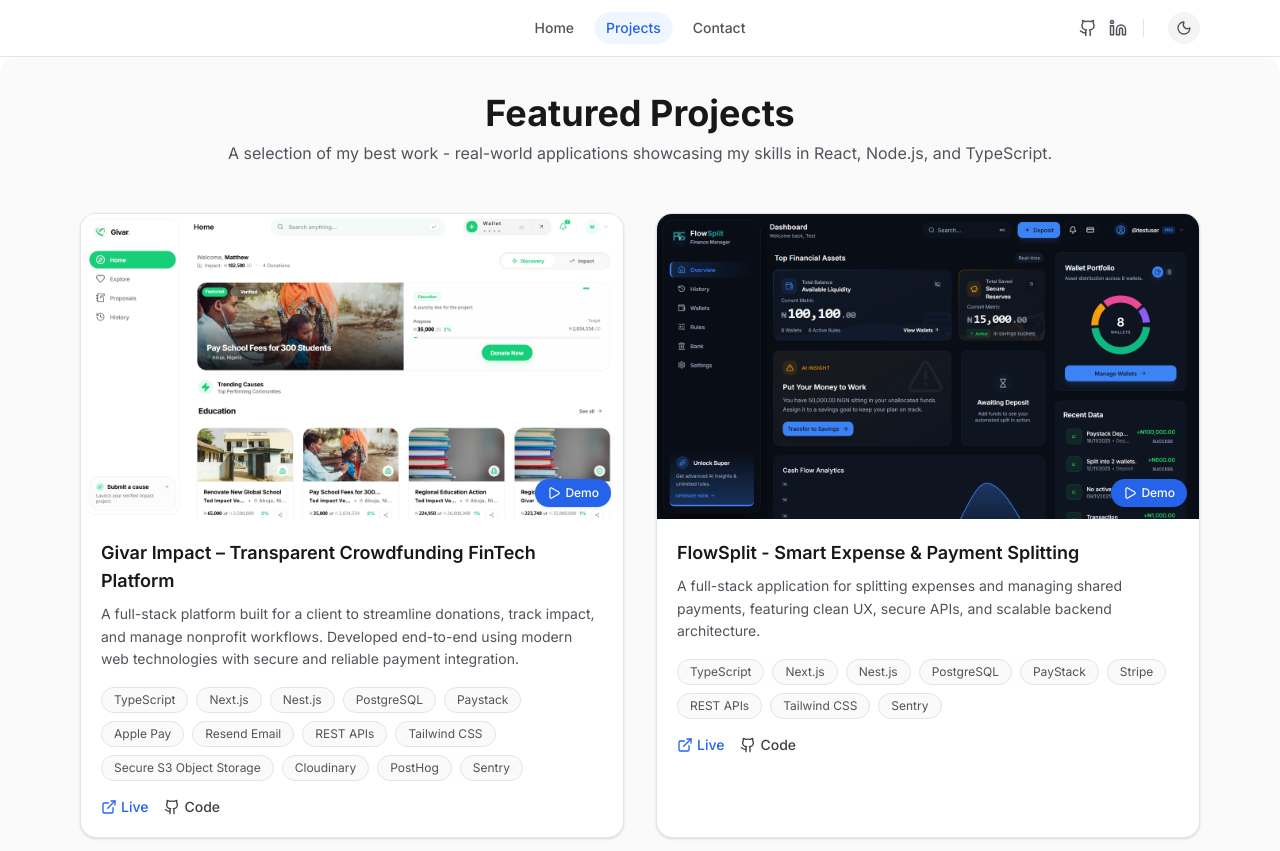
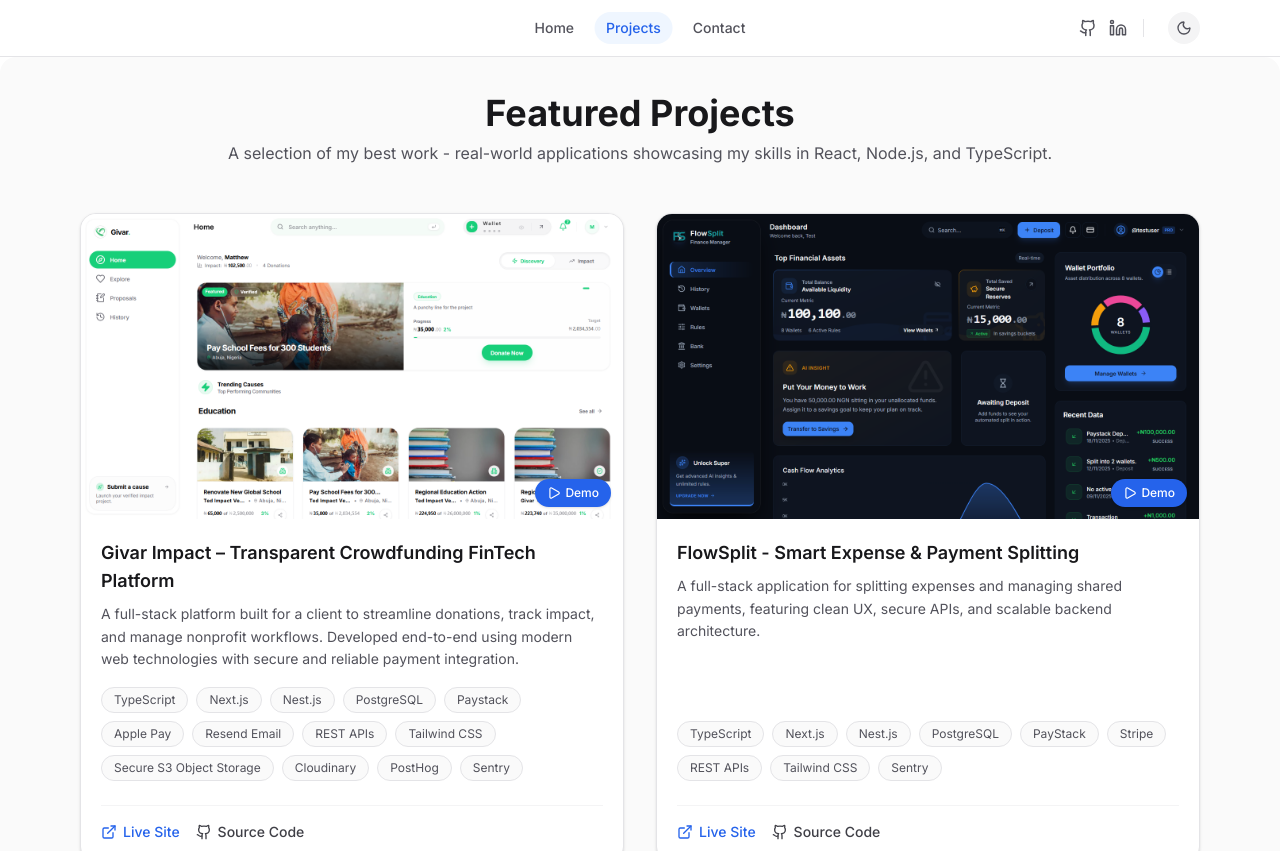
Before and after one commit to tobyt50/portfolio, a React (Vite) app: page /projects in a window 1280 px wide. Shown: the top 851 px of the page. Built offline with nearby package versions, Linux system fonts and the light colour scheme.

Commit message:
perf(projects): implement silent image preloading for zero-lag gif hovers and improve card a11y

```diff
--- a/src/components/ProjectCard.tsx
+++ b/src/components/ProjectCard.tsx
@@ -27,6 +27,15 @@ export const ProjectCard = ({
   const [showDemo, setShowDemo] = useState(false);
   const [touchStartX, setTouchStartX] = useState<number | null>(null);
 
+  // --- GIF Preloading Logic ---
+  // Preloads the GIF into browser cache immediately so there's zero lag on hover
+  useEffect(() => {
+    if (gif) {
+      const img = new Image();
+      img.src = gif;
+    }
+  }, [gif]);
+
   // --- Mobile swipe detection for GIF preview ---
   const handleTouchStart = (e: React.TouchEvent) =>
     setTouchStartX(e.touches[0].clientX);
@@ -49,17 +58,18 @@ export const ProjectCard = ({
       <motion.div
         whileHover={{ y: -5 }}
         transition={{ duration: 0.2 }}
-        className="rounded-2xl border border-gray-200 dark:border-gray-800 bg-white dark:bg-black overflow-hidden shadow-sm hover:shadow-md transition-shadow"
+        className="rounded-2xl border border-gray-200 dark:border-gray-800 bg-white dark:bg-black overflow-hidden shadow-sm hover:shadow-md transition-shadow flex flex-col h-full"
         onMouseEnter={() => setHovered(true)}
         onMouseLeave={() => setHovered(false)}
         onTouchStart={handleTouchStart}
         onTouchEnd={handleTouchEnd}
       >
-        <div className="relative aspect-video overflow-hidden">
+        <div className="relative aspect-video overflow-hidden shrink-0">
           <img
             src={hovered && gif ? gif : image}
             alt={title}
             className="w-full h-full object-cover hover:scale-105 transition-transform duration-300"
+            loading="lazy"
           />
 
           {demoUrl && (
@@ -76,15 +86,15 @@ export const ProjectCard = ({
           )}
         </div>
 
-        <div className="p-5">
+        <div className="p-5 flex flex-col flex-1">
           <h3 className="text-lg font-semibold text-gray-900 dark:text-gray-900 mb-2">
             {title}
           </h3>
-          <p className="text-sm text-gray-600 dark:text-gray-400 mb-4 leading-relaxed">
+          <p className="text-sm text-gray-600 dark:text-gray-400 mb-4 leading-relaxed flex-1">
             {description}
           </p>
 
-          <div className="flex flex-wrap gap-2 mb-4">
+          <div className="flex flex-wrap gap-2 mb-6">
             {tech.map((t) => (
               <span
                 key={t}
@@ -95,22 +105,24 @@ export const ProjectCard = ({
             ))}
           </div>
 
-          <div className="flex gap-4">
+          <div className="flex items-center gap-4 mt-auto border-t border-gray-100 dark:border-gray-800 pt-4">
             <a
               href={liveUrl}
               target="_blank"
               rel="noopener noreferrer"
-              className="flex items-center gap-1 text-primary-600 dark:text-primary-400 hover:underline text-sm font-medium"
+              aria-label={`View live site for ${title}`}
+              className="flex items-center gap-1.5 text-primary-600 dark:text-primary-400 hover:text-primary-700 dark:hover:text-primary-300 text-sm font-medium transition"
             >
-              <ExternalLink size={16} aria-hidden="true" /> <span>Live</span>
+              <ExternalLink size={16} aria-hidden="true" /> <span>Live Site</span>
             </a>
             <a
               href={githubUrl}
               target="_blank"
               rel="noopener noreferrer"
-              className="flex items-center gap-1 text-gray-700 dark:text-gray-400 hover:text-primary-500 dark:hover:text-primary-400 text-sm font-medium"
+              aria-label={`View source code for ${title}`}
+              className="flex items-center gap-1.5 text-gray-700 dark:text-gray-400 hover:text-gray-900 dark:hover:text-gray-200 text-sm font-medium transition"
             >
-              <Github size={16} aria-hidden="true" /> <span>Code</span>
+              <Github size={16} aria-hidden="true" /> <span>Source Code</span>
             </a>
           </div>
         </div>
@@ -123,17 +135,17 @@ export const ProjectCard = ({
             initial={{ opacity: 0 }}
             animate={{ opacity: 1 }}
             exit={{ opacity: 0 }}
-            className="fixed inset-0 z-100 flex items-center justify-center bg-black/80 backdrop-blur-sm"
+            className="fixed inset-0 z-[100] flex items-center justify-center bg-black/80 backdrop-blur-sm"
             role="dialog"
             aria-modal="true"
             aria-label={`${title} demo video`}
           >
-            <div className="relative w-[90%] max-w-3xl aspect-video rounded-2xl overflow-hidden shadow-2xl">
+            <div className="relative w-[90%] max-w-4xl aspect-video rounded-2xl overflow-hidden shadow-2xl bg-black">
               <iframe
                 src={demoUrl}
                 title={`${title} demo`}
                 className="w-full h-full rounded-2xl"
-                allow="autoplay; encrypted-media"
+                allow="autoplay; encrypted-media; fullscreen"
                 allowFullScreen
               ></iframe>
               <button
@@ -141,7 +153,7 @@ export const ProjectCard = ({
                 onClick={() => setShowDemo(false)}
                 title="Close demo"
                 aria-label="Close demo"
-                className="absolute top-3 right-3 p-2 bg-black/60 rounded-full text-white hover:bg-black/80 transition"
+                className="absolute top-3 right-3 md:top-4 md:right-4 p-2 bg-black/60 rounded-full text-white hover:bg-black/80 transition shadow-md border border-white/10"
               >
                 <X size={18} aria-hidden="true" />
               </button>
```
